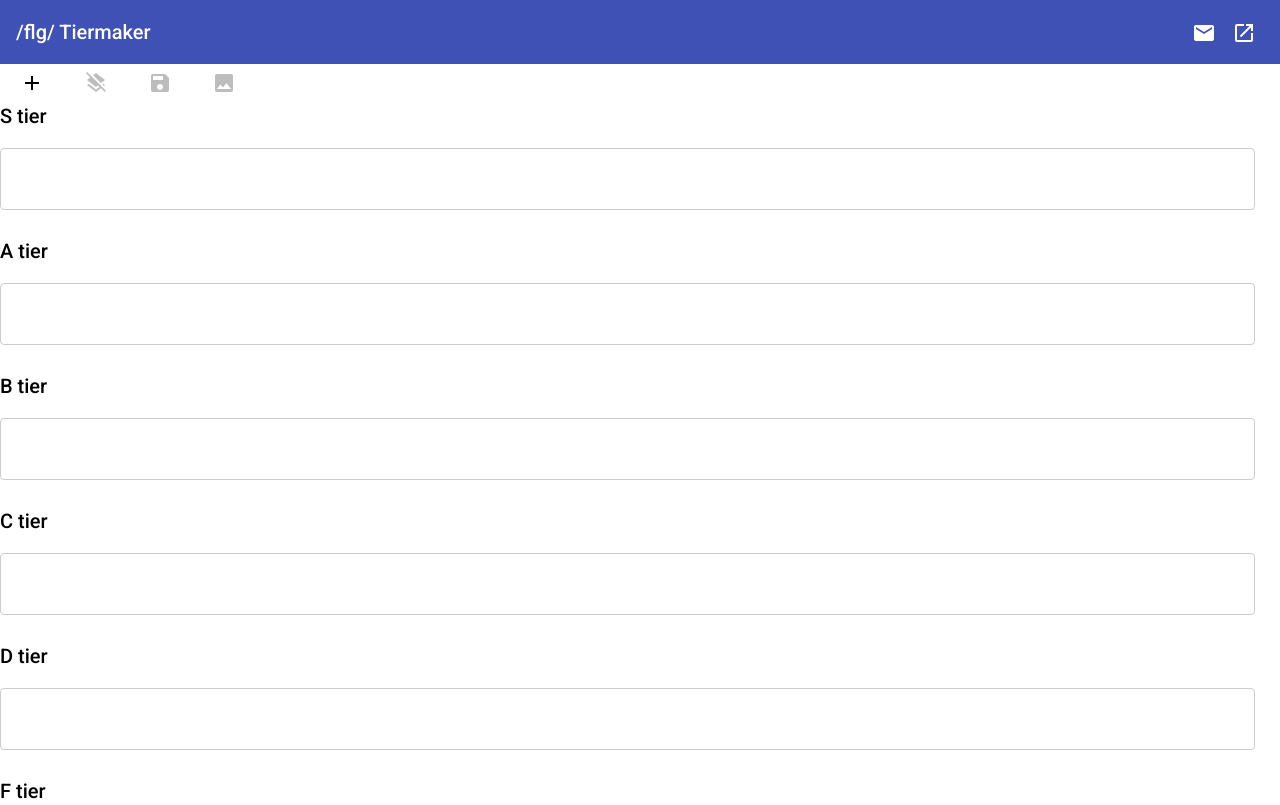
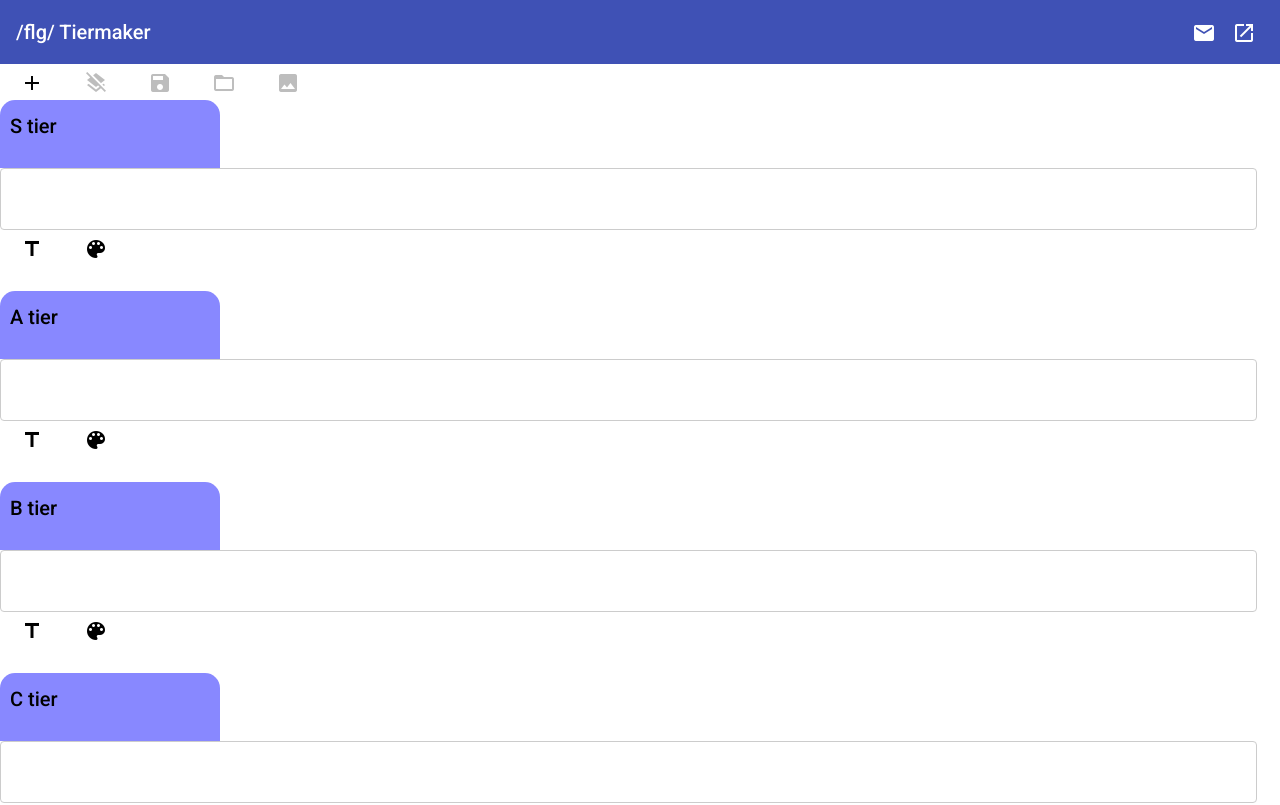
Before and after one commit to bingbonger1/flg-tierlist-maker, an Angular app: page / in a window 1280 px wide. Shown: the top 805 px of the page. Built offline with nearby package versions, Linux system fonts and the light colour scheme.

Commit message:
Adds preliminary support for customizing tiers

```diff
--- a/src/app/app.module.ts
+++ b/src/app/app.module.ts
@@ -38,13 +38,17 @@ import {MatPaginatorModule} from '@angular/material/paginator';
 import { ListContainerComponent } from './list-container/list-container.component';
 import { ToolbarComponent } from './toolbar/toolbar.component';
 import { ListItemComponent } from './list-container/list-item/list-item.component';
+import { DialogColorComponent } from './list-container/dialog/dialog-color/dialog-color.component';
+import { DialogTiernameComponent } from './list-container/dialog/dialog-tiername/dialog-tiername.component';
 
 @NgModule({
   declarations: [
     AppComponent,
     ListContainerComponent,
     ToolbarComponent,
-    ListItemComponent
+    ListItemComponent,
+    DialogColorComponent,
+    DialogTiernameComponent
   ],
   imports: [
     BrowserModule,
--- a/src/app/classes/tier.ts
+++ b/src/app/classes/tier.ts
@@ -1,8 +1,10 @@
 export class Tier {
     characters = [];
     name = "? Tier"
+    colorHex = "#8F8"
 
-    constructor(name: string) {
+    constructor(name: string, colorHex: string) {
         this.name = name;
+        this.colorHex = colorHex;
     }
 }
--- /dev/null
+++ b/src/app/list-container/dialog/dialog-color/dialog-color.component.html
@@ -0,0 +1,13 @@
+<h1 mat-dialog-title>Select a color</h1>
+<div mat-dialog-content>
+  <mat-form-field appearance="fill">
+    <mat-radio-group aria-label="Select an option">
+        <mat-radio-button value="1">Option 1</mat-radio-button>
+        <mat-radio-button value="2">Option 2</mat-radio-button>
+      </mat-radio-group>
+  </mat-form-field>
+</div>
+<div mat-dialog-actions>
+  <button mat-button (click)="onNoClick()">No Thanks</button>
+  <button mat-button [mat-dialog-close]="colorHex" cdkFocusInitial>Ok</button>
+</div>
--- /dev/null
+++ b/src/app/list-container/dialog/dialog-color/dialog-color.component.ts
@@ -0,0 +1,19 @@
+import { Component, OnInit, Inject } from '@angular/core';
+import {MatDialog, MatDialogRef, MAT_DIALOG_DATA} from '@angular/material/dialog';
+
+@Component({
+  selector: 'app-dialog-color',
+  templateUrl: './dialog-color.component.html',
+  styleUrls: ['./dialog-color.component.css']
+})
+export class DialogColorComponent implements OnInit {
+
+  constructor(public dialogRef: MatDialogRef<DialogColorComponent>, @Inject(MAT_DIALOG_DATA) public colorHex: string) { }
+
+  ngOnInit(): void {
+  }
+
+  onNoClick(): void {
+    this.dialogRef.close();
+  }
+}
--- /dev/null
+++ b/src/app/list-container/dialog/dialog-tiername/dialog-tiername.component.html
@@ -0,0 +1,11 @@
+<h1 mat-dialog-title>Select a new name</h1>
+<div mat-dialog-content>
+  <mat-form-field appearance="fill">
+    <mat-label>Name</mat-label>
+    <input matInput (ngModel)="name">
+  </mat-form-field>
+</div>
+<div mat-dialog-actions>
+  <button mat-button (click)="onNoClick()">No Thanks</button>
+  <button mat-button [mat-dialog-close]="name" cdkFocusInitial>Ok</button>
+</div>
--- /dev/null
+++ b/src/app/list-container/dialog/dialog-tiername/dialog-tiername.component.ts
@@ -0,0 +1,20 @@
+import { Component, OnInit, Inject } from '@angular/core';
+import {MatDialog, MatDialogRef, MAT_DIALOG_DATA} from '@angular/material/dialog';
+
+@Component({
+  selector: 'app-dialog-tiername',
+  templateUrl: './dialog-tiername.component.html',
+  styleUrls: ['./dialog-tiername.component.css']
+})
+export class DialogTiernameComponent implements OnInit {
+
+  constructor(public dialogRef: MatDialogRef<DialogTiernameComponent>, @Inject(MAT_DIALOG_DATA) public name: string) { }
+
+  ngOnInit(): void {
+  }
+
+  onNoClick(): void {
+    this.dialogRef.close();
+  }
+
+}
--- a/src/app/list-container/list-container.component.css
+++ b/src/app/list-container/list-container.component.css
@@ -13,6 +13,7 @@
     border-radius: 4px;
     overflow: hidden;
     display: block;
+    width: 100%;
   }
 
 
@@ -34,6 +35,19 @@
 
 
 
-  .example-list.cdk-drop-list-dragging .example-box:not(.cdk-drag-placeholder) {
+  .tier-list.cdk-drop-list-dragging .example-box:not(.cdk-drag-placeholder) {
     transition: transform 250ms cubic-bezier(0, 0, 0.2, 1);
   }
+
+  .tier-column {
+    display: flexbox;
+
+  }
+  .tier-column-tier {
+    flex: 1 1 auto;
+  }
+  .tier-column-name {
+    width: 200px;
+    padding: 10px;
+    border-radius: 15px 15px 0px 0px;
+  }
--- a/src/app/list-container/list-container.component.html
+++ b/src/app/list-container/list-container.component.html
@@ -16,14 +16,24 @@
         <mat-icon> save</mat-icon>
     </button>
     <button mat-button
+    matTooltip="Load"
+    disabled>
+        <mat-icon> folder_open</mat-icon>
+    </button>
+    <button mat-button
     matTooltip="Export to image"
     disabled>
         <mat-icon>image</mat-icon>
     </button>
     <div cdkDropListGroup>
         <div class="tier-container" *ngFor="let tier of tiers">
-          <h2>{{tier.name}}</h2>
+            <div class="tier-column tier-column-name" [style.background-color]="tier.colorHex">
+                <h2 title>{{tier.name}}</h2>
+            </div>
+            <div class="tier-column">
 
+            </div>
+            <div class="tier-column tier-column-tier">
                 <mat-grid-list
                     [cols]="gridBreakpoint"
                     cdkDropList
@@ -32,9 +42,21 @@
                     class="tier-list"
                     (cdkDropListDropped)="drop($event)">
                         <mat-grid-tile *ngFor="let character of tier.characters"  cdkDrag>
-                <app-list-item [character]="character"></app-list-item>
+                            <app-list-item [character]="character" [hideLink]="true"></app-list-item>
                         </mat-grid-tile>
                 </mat-grid-list>
+                <button mat-button
+                matTooltip="Rename"
+                (click)="clickChangeTierNameButton(tier)">
+                    <mat-icon>title</mat-icon>
+                </button>
+                <button mat-button
+                matTooltip="Change color"
+                (click)="clickChangeColorButton(tier)"
+                >
+                    <mat-icon>color_lens</mat-icon>
+                </button>
+            </div>
         </div>
 
         <mat-expansion-panel
--- a/src/app/list-container/list-container.component.ts
+++ b/src/app/list-container/list-container.component.ts
@@ -1,7 +1,10 @@
 import { Component, OnInit } from '@angular/core';
 import {CdkDragDrop, moveItemInArray, transferArrayItem} from '@angular/cdk/drag-drop';
+import {MatDialog, MatDialogRef, MAT_DIALOG_DATA} from '@angular/material/dialog';
 import { Tier } from '../classes/tier';
 import defaultCharacters from '../../assets/characters.json';
+import {DialogColorComponent} from './dialog/dialog-color/dialog-color.component'
+import {DialogTiernameComponent} from './dialog/dialog-tiername/dialog-tiername.component'
 
 @Component({
   selector: 'app-list-container',
@@ -12,16 +15,16 @@ export class ListContainerComponent implements OnInit {
 
   gridBreakpoint = 1;
   tiers = [
-    new Tier("S tier"),
-    new Tier("A tier"),
-    new Tier("B tier"),
-    new Tier("C tier"),
-    new Tier("D tier"),
-    new Tier("F tier")
+    new Tier("S tier", "#88F"),
+    new Tier("A tier", "#88F"),
+    new Tier("B tier", "#88F"),
+    new Tier("C tier", "#88F"),
+    new Tier("D tier", "#88F"),
+    new Tier("F tier", "#88F")
   ]
   unsortedCharacters = defaultCharacters;
 
-  constructor() { }
+  constructor(public dialog: MatDialog) { }
 
   ngOnInit() {
     this.setGridBreakPoint(window.innerWidth);
@@ -53,7 +56,7 @@ export class ListContainerComponent implements OnInit {
   clickAddTier(){
     var tierName = prompt("Tier name?", 'X Tier')
     if (tierName != null){
-      this.tiers[this.tiers.length] = new Tier(tierName)
+      this.tiers[this.tiers.length] = new Tier(tierName, "#FF6")
     }
   }
 
@@ -71,4 +74,51 @@ export class ListContainerComponent implements OnInit {
     this.unsortedCharacters[this.unsortedCharacters.length] = characterName;
   }
 
+  clickChangeColorButton(tier: Tier){
+
+    tier.colorHex = this.openColorDialog(tier.colorHex);
+  }
+
+  clickChangeTierNameButton(tier: Tier){
+    tier.name = this.openTierNameDialog(tier.name);
+  }
+
+  openColorDialog(currentColor: string): string{
+    return prompt("New color (in hex)",currentColor);
+    /*
+    TODO: figure out how to properly pass data to these dialog things
+    var newColor = currentColor;
+    const dialogRef = this.dialog.open(DialogColorComponent, {
+      width: '250px',
+      data: {color: newColor}
+    });
+
+    dialogRef.afterClosed().subscribe(result => {
+      console.log('The dialog was closed');
+      newColor = result;
+    });
+    return newColor;
+    */
+  }
+
+  openTierNameDialog(currentName: string): string{
+    return prompt("New name?",currentName);
+    /*
+    var newName = currentName;
+    const dialogRef = this.dialog.open(DialogTiernameComponent, {
+      width: '250px',
+      data: {newName}
+    });
+
+    dialogRef.afterClosed().subscribe(result => {
+
+      newName = result;
+      console.debug('The dialog was closed: '+newName);
+    });
+    return newName;
+    */
+  }
+
+
+
 }
--- a/src/app/list-container/list-item/list-item.component.html
+++ b/src/app/list-container/list-item/list-item.component.html
@@ -3,7 +3,7 @@
     class="tier-card-image"
     matTooltip="{{character}}"
     matTooltipPosition="above" />
-    <a mat-icon-button href="https://www.f-list.net/c/{{character}}" target="_blank">
+    <a *ngIf="!hideLink" mat-icon-button href="https://www.f-list.net/c/{{character}}" target="_blank">
         <mat-icon>open_in_new</mat-icon>
     </a>
 </div>
```
Also changed, not shown: src/app/list-container/dialog/dialog-color/dialog-color.component.css (added), src/app/list-container/dialog/dialog-tiername/dialog-tiername.component.css (added), 2 other files (tests, documents, lock files or other folders). Lines whose indentation alone changed are shown as unchanged.
